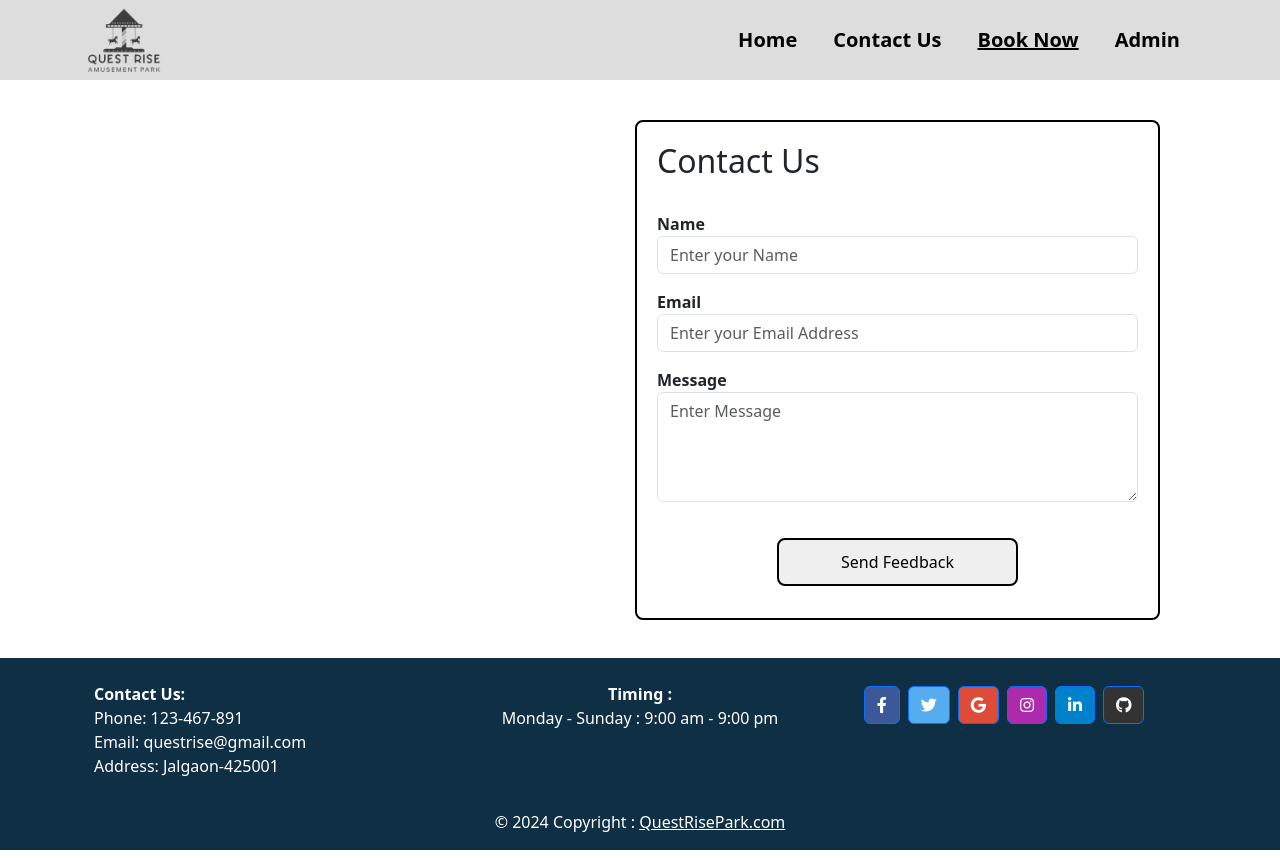
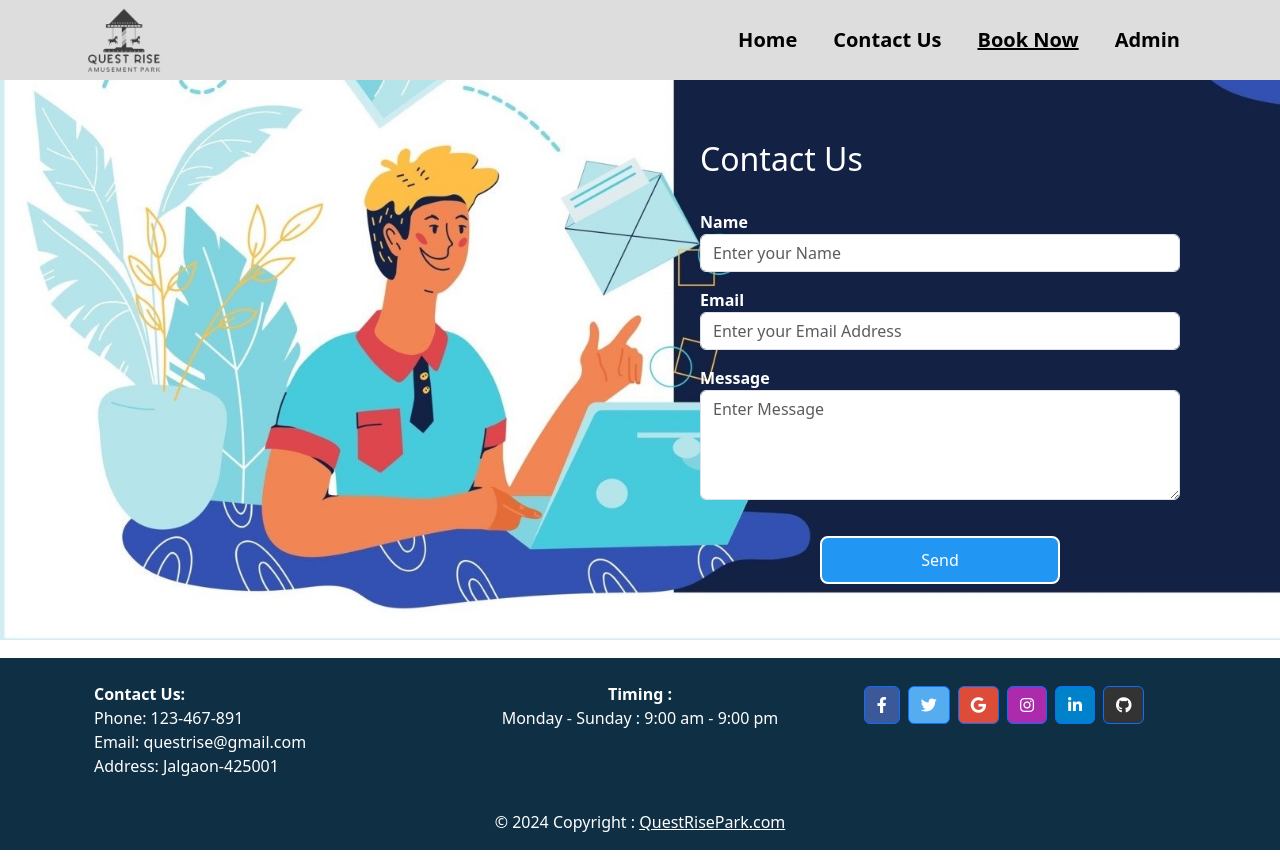
Before and after one commit to khushabuyewale/questrisepark, a React (Create React App) app in the folder Project/client-reactjs/: page /contactUs in a window 1280 px wide. Built offline with nearby package versions, Linux system fonts and the light colour scheme.

Commit message:
Contactus.js updated
background image set
changed the button type to submit
border removed to merge the form to background
form placement adjustments

```diff
--- a/Project/client-reactjs/src/components/ContactUs.js
+++ b/Project/client-reactjs/src/components/ContactUs.js
@@ -2,8 +2,9 @@ import React, { useRef } from 'react';
 import emailjs from '@emailjs/browser';
 import 'bootstrap/dist/css/bootstrap.min.css';
 
+import ContactBGImg from '../assets/ContactUsBG.jpg';
+
 const ContactUs = () => {
-
   const form = useRef();
 
   const sendEmail = (e) => {
@@ -24,51 +25,78 @@ const ContactUs = () => {
   };
 
   return (
-
-    <div style={{ paddingBottom: '20px', paddingTop: '20px' }}>
+    <div style={{
+      paddingBottom: '20px',
+    paddingTop: '20px',
+    backgroundImage: `url(${ContactBGImg})`,
+    backgroundSize: 'cover',
+    backgroundRepeat: 'no-repeat',
+    }}>
       <div
         style={{
-          maxWidth: '525px',
+          color: 'white',
+          maxWidth: '520px',
           height: '500px',
           margin: '0 auto', // Center the form horizontally
-          marginRight: '120px', // Add margin to shift it to the right
+          marginRight: '80px', // Add margin to shift it to the right
           padding: '20px',
-          marginTop:'100px',
-          border: '2px solid #000',
+          marginTop: '100px',
           borderRadius: '8px',
+
         }}
       >
-      <h2>Contact Us</h2><br/>
+        <h2>Contact Us</h2>
+        <br />
         <form ref={form} onSubmit={sendEmail}>
           <div className="mb-3">
-         <b>Name </b> <input type="text" name="user_name" className="form-control" id="name" placeholder='Enter your Name'/>
+            <b>Name </b>{' '}
+            <input
+              type="text"
+              name="user_name"
+              className="form-control"
+              id="name"
+              placeholder="Enter your Name"
+            />
           </div>
           <div className="mb-3">
-        <b>Email </b> <input type="email" name="user_email" className="form-control" id="email" placeholder='Enter your Email Address'/>
+            <b>Email </b>{' '}
+            <input
+              type="email"
+              name="user_email"
+              className="form-control"
+              id="email"
+              placeholder="Enter your Email Address"
+            />
           </div>
           <div className="mb-3">
-        <b>Message </b> <textarea name="message" className="form-control" id="message" rows="4" placeholder='Enter Message '></textarea>
+            <b>Message </b>{' '}
+            <textarea
+              name="message"
+              className="form-control"
+              id="message"
+              rows="4"
+              placeholder="Enter Message "
+            ></textarea>
           </div>
           <button
-            type="button"
+            type="submit" // Change the button type to submit
             style={{
               width: '50%',
               padding: '10px',
-              background: '',
               marginTop: '20px',
               marginLeft: '25%',
               border: '2px solid',
               borderRadius: '8px',
               cursor: 'pointer',
+              backgroundColor: '#2196F3', // Add a background color
+              color: '#fff', // Add text color
             }}
-
           >
-          Send Feedback
+            Send
           </button>
         </form>
       </div>
     </div>
-
   );
 };
 
```
Also changed, not shown: Project/client-reactjs/src/assets/ContactUsBG.jpg (added). Lines whose indentation alone changed are shown as unchanged.
